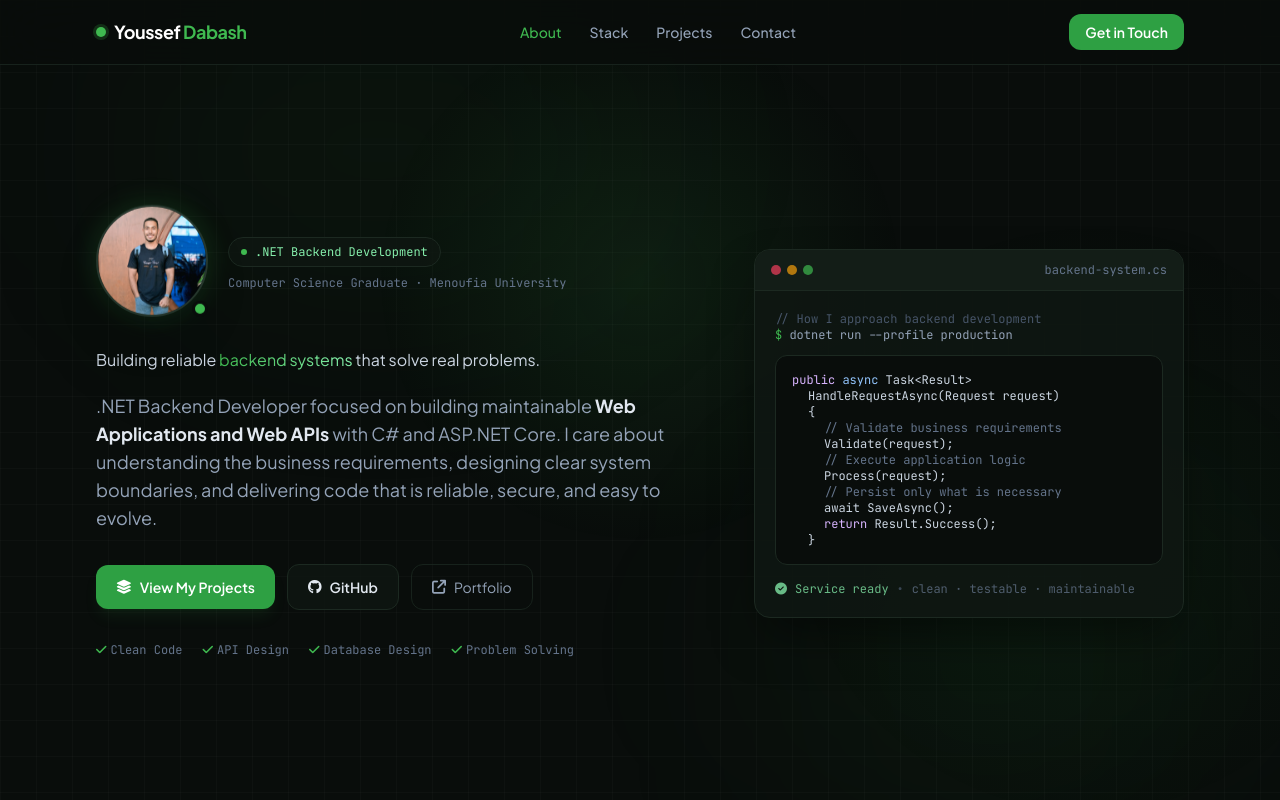
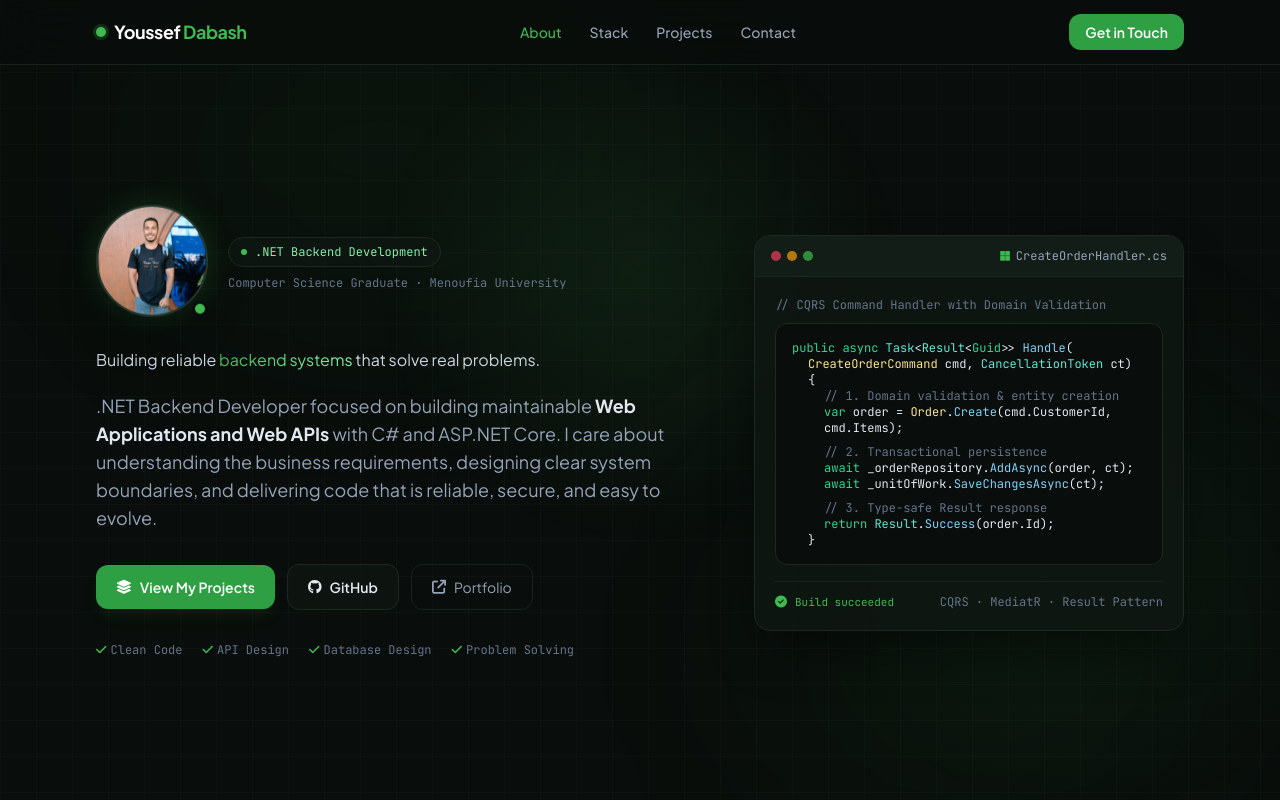
Before and after one commit to Youssef-Dabash/Youssef-Dabash.github.io, a plain HTML site: page index.html in a window 1280 px wide. Shown: the top 800 px of the page. Drawn offline with nearby package versions, Linux system fonts and the light colour scheme.

Commit message:
udpate link and card

```diff
--- a/index.html
+++ b/index.html
@@ -318,43 +318,67 @@
    <div class="lg:col-span-5 w-full" data-aos="fade-left" data-aos-duration="800">
         <div class="rounded-2xl bg-forest-900/90 border border-forest-800 overflow-hidden shadow-2xl shadow-black/50">
 
+          <!-- Editor Header Tab -->
           <div class="px-4 py-3 bg-forest-850/90 border-b border-forest-800 flex items-center justify-between gap-3">
             <div class="flex items-center gap-1.5">
               <span class="w-2.5 h-2.5 rounded-full bg-rose-500/70"></span>
               <span class="w-2.5 h-2.5 rounded-full bg-amber-500/70"></span>
               <span class="w-2.5 h-2.5 rounded-full bg-forest-sage/70"></span>
             </div>
-              <span class="text-[10px] sm:text-xs font-mono text-slate-500 truncate">
-                backend-system.cs
-              </span>
+            <div class="flex items-center gap-1.5 text-[10px] sm:text-xs font-mono text-slate-400 truncate">
+              <i class="fa-brands fa-microsoft text-forest-sage text-[11px]"></i>
+              <span>CreateOrderHandler.cs</span>
+            </div>
           </div>
 
-            <div class="p-4 sm:p-5 font-mono text-[11px] sm:text-xs leading-7">
-              <p class="text-slate-600">// How I approach backend development</p>
-              <p class="text-slate-400">
-                <span class="text-forest-sage">$</span> dotnet run --profile production
+          <!-- Code Body -->
+          <div class="p-4 sm:p-5 font-mono text-[11px] sm:text-xs leading-6">
+            <p class="text-slate-500">// CQRS Command Handler with Domain Validation</p>
+
+            <div class="mt-2.5 rounded-xl bg-forest-950 border border-forest-800 p-4 overflow-x-auto text-slate-200">
+              <p>
+                <span class="text-emerald-400">public async</span>
+                <span class="text-teal-300">Task</span>&lt;<span class="text-teal-300">Result</span>&lt;<span class="text-emerald-400">Guid</span>&gt;&gt;
+                <span class="text-sky-300">Handle</span>(
+              </p>
+              <p class="pl-4">
+                <span class="text-amber-200">CreateOrderCommand</span> cmd,
+                <span class="text-teal-300">CancellationToken</span> ct)
+              </p>
+              <p class="pl-4">{</p>
+
+              <p class="pl-8 text-slate-500">// 1. Domain validation & entity creation</p>
+              <p class="pl-8">
+                <span class="text-emerald-400">var</span> order =
+                <span class="text-amber-200">Order</span>.<span class="text-sky-300">Create</span>(cmd.CustomerId, cmd.Items);
               </p>
 
-              <div class="mt-3 rounded-xl bg-forest-950 border border-forest-800 p-4 overflow-x-auto">
-                <p><span class="text-purple-300">public</span> <span class="text-blue-300">async</span> Task&lt;Result&gt;</p>
-                <p class="pl-4">HandleRequestAsync(Request request)</p>
-                <p class="pl-4">{</p>
-                <p class="pl-8 text-slate-500">// Validate business requirements</p>
-                <p class="pl-8">Validate(request);</p>
-                <p class="pl-8 text-slate-500">// Execute application logic</p>
-                <p class="pl-8">Process(request);</p>
-                <p class="pl-8 text-slate-500">// Persist only what is necessary</p>
-                <p class="pl-8">await SaveAsync();</p>
-                <p class="pl-8"><span class="text-purple-300">return</span> Result.Success();</p>
+              <p class="pl-8 text-slate-500 mt-2">// 2. Transactional persistence</p>
+              <p class="pl-8">
+                <span class="text-emerald-400">await</span> _orderRepository.<span class="text-sky-300">AddAsync</span>(order, ct);
+              </p>
+              <p class="pl-8">
+                <span class="text-emerald-400">await</span> _unitOfWork.<span class="text-sky-300">SaveChangesAsync</span>(ct);
+              </p>
+
+              <p class="pl-8 text-slate-500 mt-2">// 3. Type-safe Result response</p>
+              <p class="pl-8">
+                <span class="text-emerald-400">return</span>
+                <span class="text-teal-300">Result</span>.<span class="text-sky-300">Success</span>(order.Id);
+              </p>
+
               <p class="pl-4">}</p>
             </div>
 
-              <div class="mt-4 flex items-center gap-2 text-forest-light terminal-line">
-                <i class="fa-solid fa-circle-check"></i>
-                <span>Service ready</span>
-                <span class="text-slate-600">•</span>
-                <span class="text-slate-500">clean · testable · maintainable</span>
+            <!-- Footer Status Bar -->
+            <div class="mt-4 flex flex-wrap items-center justify-between gap-2 text-[11px] font-mono border-t border-forest-800/80 pt-3">
+              <div class="flex items-center gap-2 text-forest-sage">
+                <i class="fa-solid fa-circle-check text-xs"></i>
+                <span>Build succeeded</span>
               </div>
+              <span class="text-slate-500 text-[10px] sm:text-xs">CQRS · MediatR · Result Pattern</span>
+            </div>
+
           </div>
         </div>
       </div>
@@ -609,7 +633,7 @@
           <span class="text-forest-sage text-xs font-mono uppercase tracking-[.2em]">04 · How I Work</span>
           <h2 class="mt-2 text-2xl sm:text-3xl font-bold text-white">From requirement to reliable software.</h2>
 
-          <div class="grid grid-cols-1 sm:grid-cols-2 lg:grid-cols-4 gap-5 mt-9">
+          <div class="grid grid-cols-1 sm:grid-cols-2 lg:grid-cols-5 gap-5 mt-9">
             <div>
               <span class="text-forest-sage font-mono text-xs">01</span>
               <h3 class="mt-2 font-bold text-white">Understand</h3>
@@ -627,6 +651,11 @@
             </div>
             <div>
                 <span class="text-forest-sage font-mono text-xs">04</span>
+                <h3 class="mt-2 font-bold text-white">Test</h3>
+                <p class="mt-2 text-xs sm:text-sm text-slate-500 leading-6">Validate logic with unit, integration, and API contract tests.</p>
+            </div>
+            <div>
+              <span class="text-forest-sage font-mono text-xs">05</span>
               <h3 class="mt-2 font-bold text-white">Improve</h3>
               <p class="mt-2 text-xs sm:text-sm text-slate-500 leading-6">Review performance, reliability, security, and maintainability.</p>
             </div>
@@ -662,7 +691,7 @@
             GitHub
           </a>
 
-          <a href="https://www.linkedin.com/in/youssef-dabash-555162299" target="_blank" rel="noopener noreferrer"
+          <a href="https://www.linkedin.com/in/youssef-m-dabash-555162299" target="_blank" rel="noopener noreferrer"
              class="w-full sm:w-auto px-5 py-3 rounded-xl bg-forest-850 border border-forest-800 text-white hover:border-forest-700 transition text-sm flex items-center justify-center gap-2">
             <i class="fa-brands fa-linkedin"></i>
             LinkedIn
```
Lines whose indentation alone changed are shown as unchanged.
